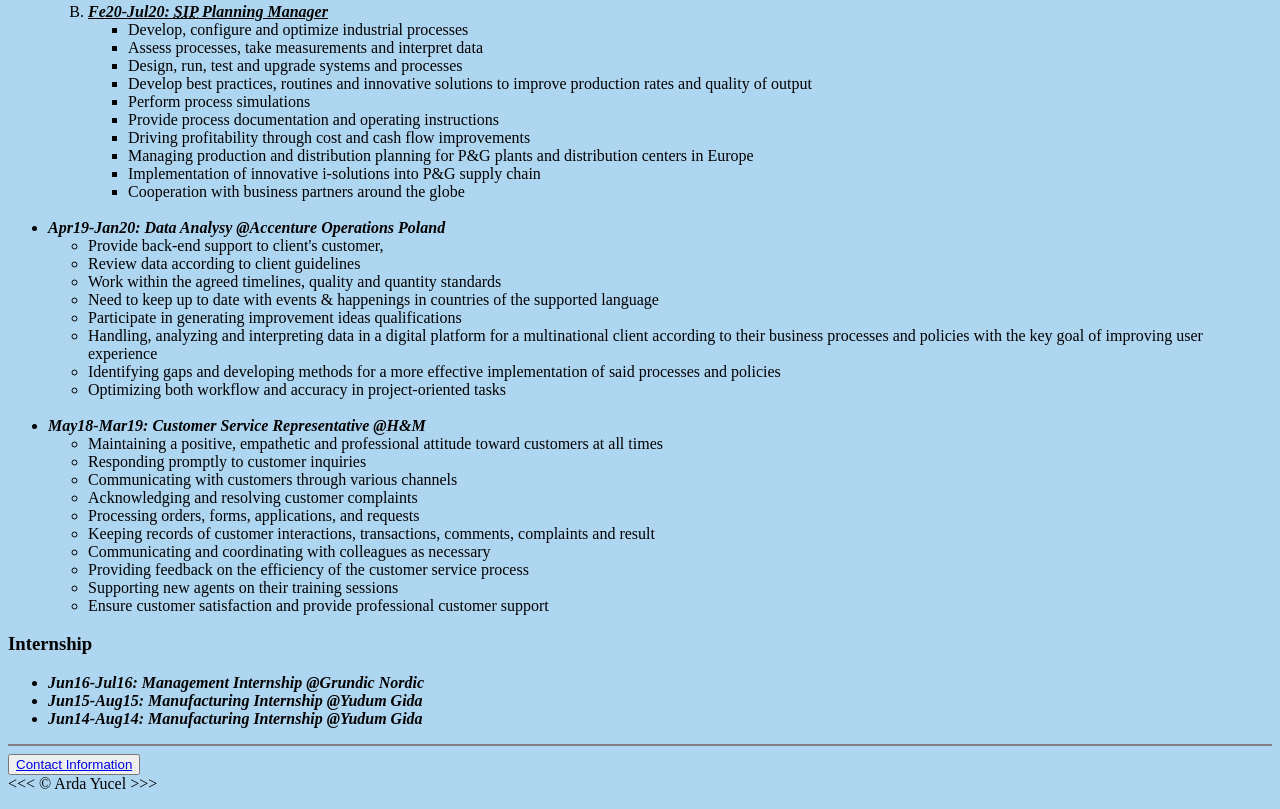
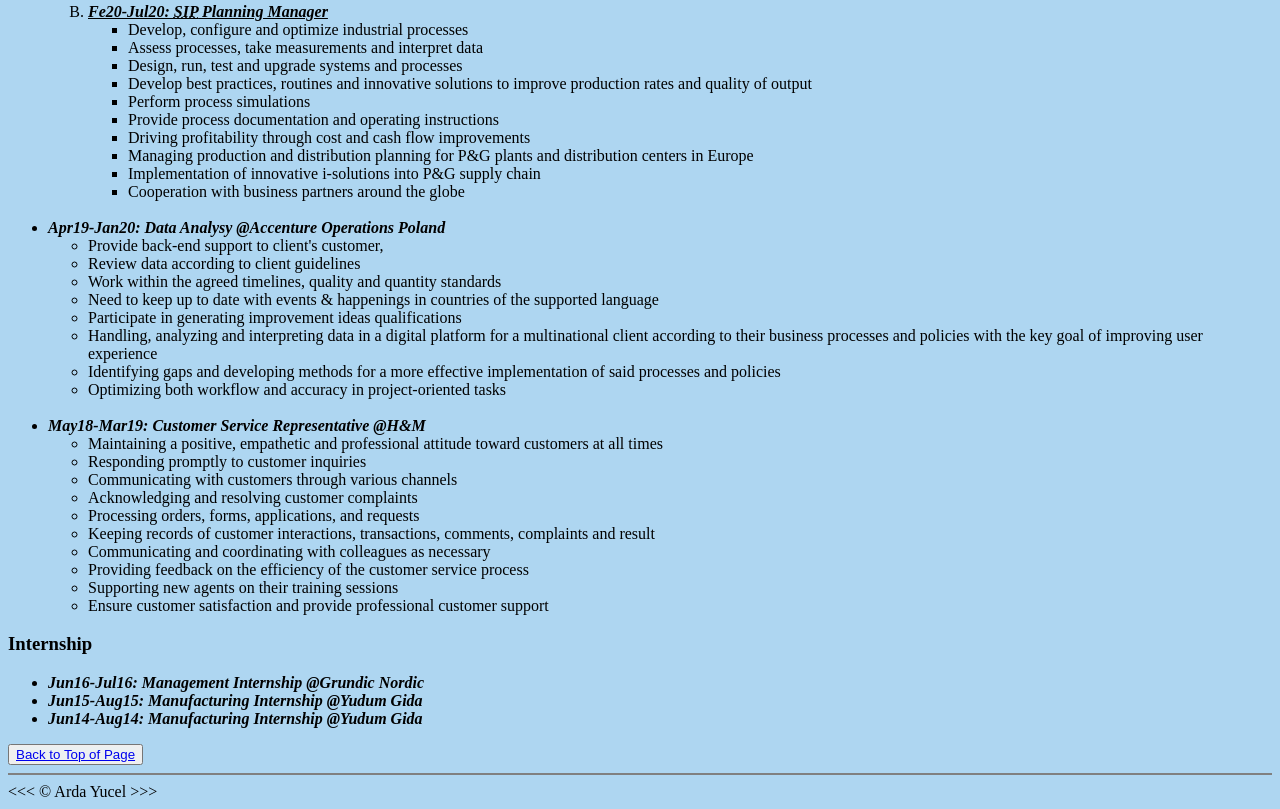
Before and after one commit to ardayucell/cv, a plain HTML site: page index.html in a window 1280 px wide. Shown: the part 1936-2745 px from the top of the page. Drawn offline with Linux system fonts and the light colour scheme.

Commit message:
Update index.html

```diff
--- a/index.html
+++ b/index.html
@@ -253,9 +253,9 @@
         </section>
     </article>
 
+    <button><a href="#" style="background-color: #ECF0F1;">Back to Top of Page</a></button>
+
     <hr size="2" color="#808080">
-
-    <button><a href="/" style="background-color: #ECF0F1;">Contact Information</a></button>
 
 </body>
 
```
